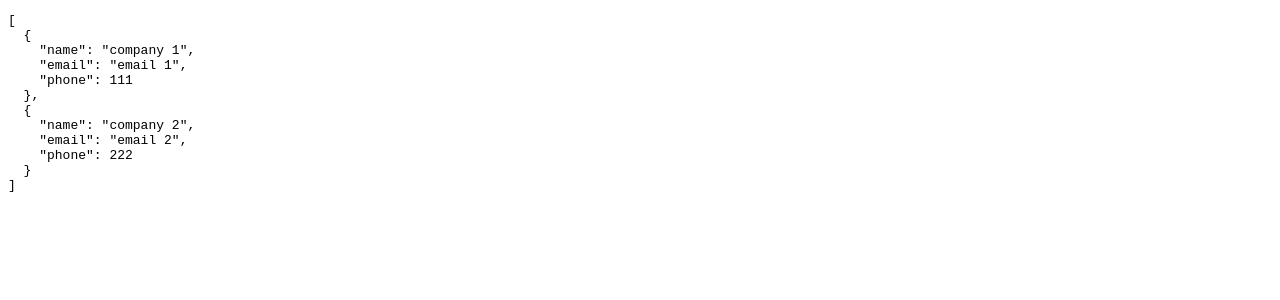
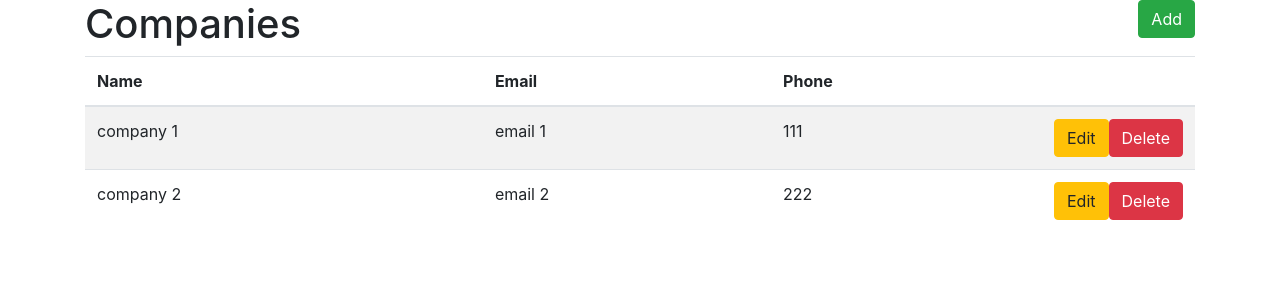
Before and after one commit to SSWConsulting/Angular-Superpowers-Mar-2021, an Angular app: page / in a window 1280 px wide. Shown: the top 300 px of the page. Built offline with nearby package versions, Linux system fonts and the light colour scheme.

Commit message:
Add bootstrap

```diff
--- a/package.json
+++ b/package.json
@@ -16,9 +16,12 @@
     "@angular/compiler": "~11.2.6",
     "@angular/core": "~11.2.6",
     "@angular/forms": "~11.2.6",
+    "@angular/localize": "~11.2.6",
     "@angular/platform-browser": "~11.2.6",
     "@angular/platform-browser-dynamic": "~11.2.6",
     "@angular/router": "~11.2.6",
+    "@ng-bootstrap/ng-bootstrap": "^9.0.2",
+    "bootstrap": "^4.5.0",
     "rxjs": "~6.6.0",
     "tslib": "^2.0.0",
     "zone.js": "~0.10.2"
--- a/src/app/app.component.html
+++ b/src/app/app.component.html
@@ -1 +1,3 @@
-<fbc-company-list></fbc-company-list>
+<div class="container">
+  <fbc-company-list></fbc-company-list>
+</div>
--- a/src/app/app.module.ts
+++ b/src/app/app.module.ts
@@ -5,6 +5,7 @@
 import { AppComponent } from './app.component';
 import { FormsModule } from '@angular/forms';
 import { CompanyListComponent } from './company/company-list/company-list.component';
+import { NgbModule } from '@ng-bootstrap/ng-bootstrap';
 
 @NgModule({
   declarations: [
@@ -14,7 +15,8 @@
   imports: [
     BrowserModule,
     AppRoutingModule,
-    FormsModule
+    FormsModule,
+    NgbModule
   ],
   providers: [],
   bootstrap: [AppComponent]
--- a/src/app/company/company-list/company-list.component.html
+++ b/src/app/company/company-list/company-list.component.html
@@ -1 +1,26 @@
-<pre>{{companies | json}}</pre>
+<h1>
+  Companies
+  <button class="btn btn-success float-right">Add</button>
+</h1>
+
+<table class="table table-striped">
+  <thead>
+    <tr>
+      <th>Name</th>
+      <th>Email</th>
+      <th>Phone</th>
+      <th></th>
+    </tr>
+  </thead>
+  <tbody>
+    <tr *ngFor="let company of companies">
+      <td>{{company.name}}</td>
+      <td>{{company.email}}</td>
+      <td>{{company.phone}}</td>
+      <td class="company-actions">
+        <button class="btn btn-warning">Edit</button>
+        <button class="btn btn-danger">Delete</button>
+      </td>
+    </tr>
+  </tbody>
+</table>
--- a/src/app/company/company-list/company-list.component.scss
+++ b/src/app/company/company-list/company-list.component.scss
@@ -0,0 +1,4 @@
+.company-actions {
+  width: 140px;
+  white-space: nowrap;
+}
--- a/src/polyfills.ts
+++ b/src/polyfills.ts
@@ -1,3 +1,7 @@
+/***************************************************************************************************
+ * Load `$localize` onto the global scope - used if i18n tags appear in Angular templates.
+ */
+import '@angular/localize/init';
 /**
  * This file includes polyfills needed by Angular and is loaded before the app.
  * You can add your own extra polyfills to this file.
--- a/src/styles.scss
+++ b/src/styles.scss
@@ -1 +1,4 @@
 /* You can add global styles to this file, and also import other style files */
+
+/* Importing Bootstrap SCSS file. */
+@import '~bootstrap/scss/bootstrap';
```
Also changed, not shown: 1 other file (tests, documents, lock files or other folders).
